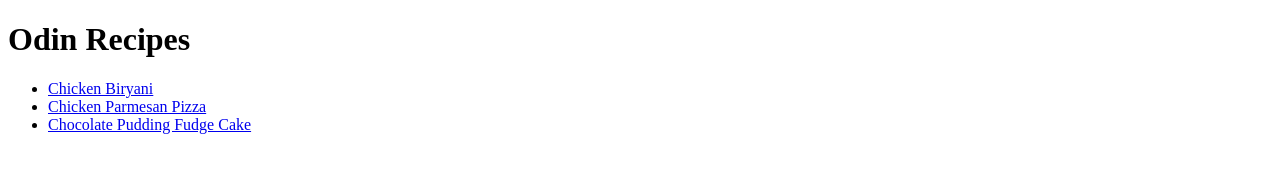
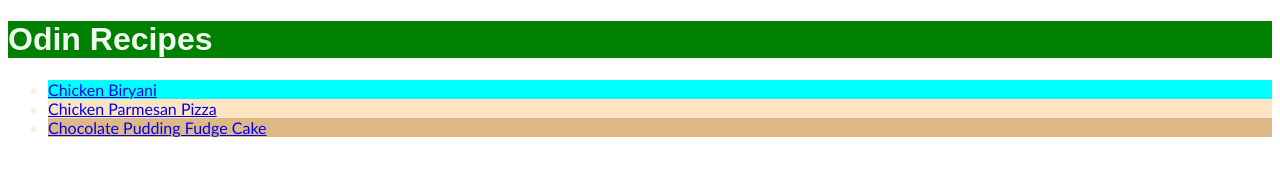
Before and after one commit to NaeemSlayer/odin-recipes, a plain HTML site: page index.html in a window 1280 px wide. Drawn offline with Linux system fonts and the light colour scheme.

Commit message:
Edited the files with CSS properties.

```diff
--- a/index.html
+++ b/index.html
@@ -4,13 +4,14 @@
     <meta charset="UTF-8">
     <meta name="viewport" content="width=device-width, initial-scale=1.0">
     <title>Odin Recipes</title>
+    <link rel="stylesheet" href="style.css">
 </head>
 <body>
     <h1>Odin Recipes</h1>
-    <ul>
-        <li><a href="recipes/biryani.html">Chicken Biryani</a></li>
-        <li><a href="recipes/pizza.html">Chicken Parmesan Pizza</a></li>
-        <li><a href="recipes/cake.html">Chocolate Pudding Fudge Cake</a></li>
+    <ul id="unolist">
+        <li id="l1"><a href="recipes/biryani.html">Chicken Biryani</a></li>
+        <li id="l2"><a href="recipes/pizza.html">Chicken Parmesan Pizza</a></li>
+        <li id="l3"><a href="recipes/cake.html">Chocolate Pudding Fudge Cake</a></li>
       </ul>
 </body>
 </html>
--- /dev/null
+++ b/recipes/recipes-style.css
@@ -0,0 +1,24 @@
+h1 {
+    font-family: Cambria, Cochin, Georgia, Times, 'Times New Roman', serif;
+    background-color: blanchedalmond;
+}
+
+h2 {
+    background-color: green;
+}
+
+h3 {
+    background-color: yellowgreen;
+}
+
+p {
+    background-color: blanchedalmond;
+}
+
+ol {
+    background-color: blueviolet;
+}
+
+ul {
+    background-color: pink;
+}
--- /dev/null
+++ b/style.css
@@ -0,0 +1,24 @@
+h1 {
+    background-color: green;
+    color: honeydew;
+    font-family: Arial, Helvetica, sans-serif;
+}
+
+#l1,#l2, #l3 {
+    color: blanchedalmond;
+    font-size: medium;
+    border: 2px;
+    font-family: 'Trebuchet MS', 'Lucida Sans Unicode', 'Lucida Grande', 'Lucida Sans', Arial, sans-serif;
+}
+
+#l1 {
+    background-color: aqua;
+}
+
+#l2 {
+    background-color: bisque;
+}
+
+#l3 {
+    background-color: burlywood;
+}
```
Also changed, not shown: recipes/biryani.html (+1 -0 lines), recipes/cake.html (+1 -0 lines), recipes/pizza.html (+1 -0 lines), 1 other file.
